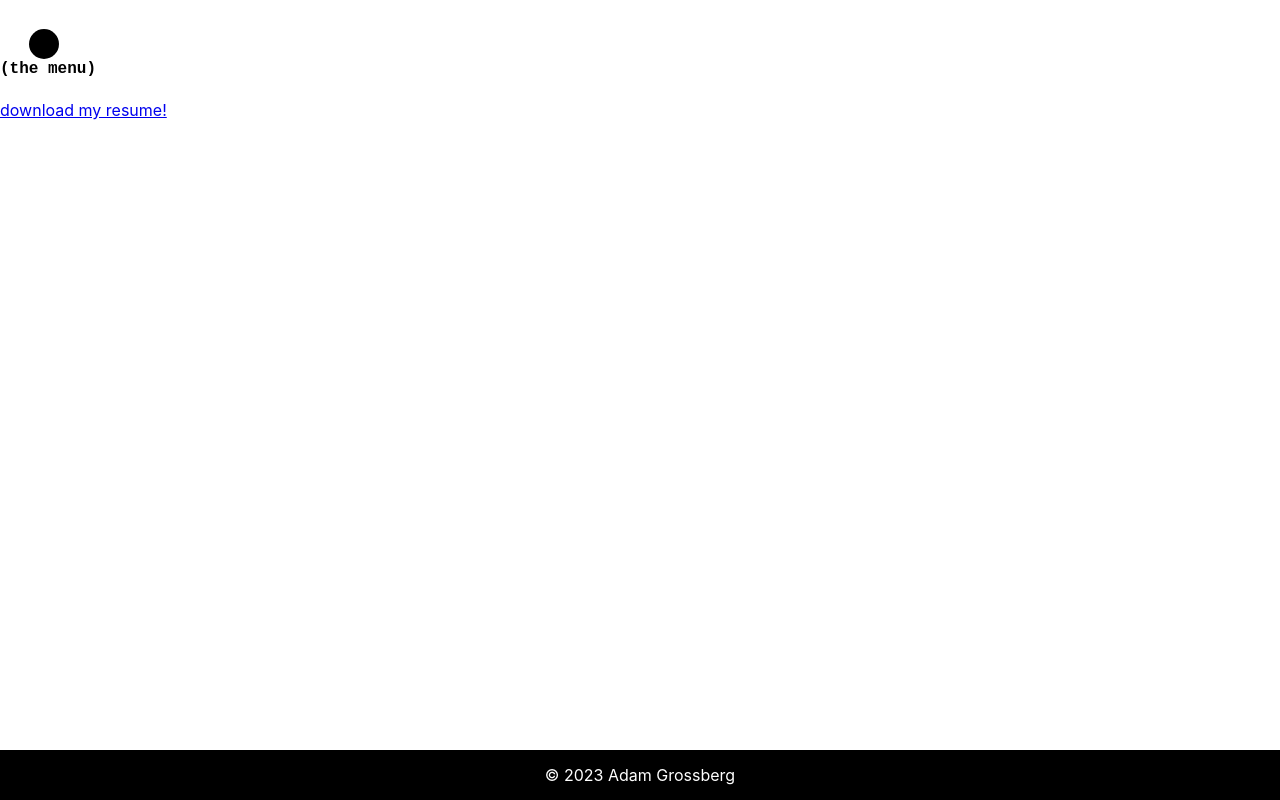
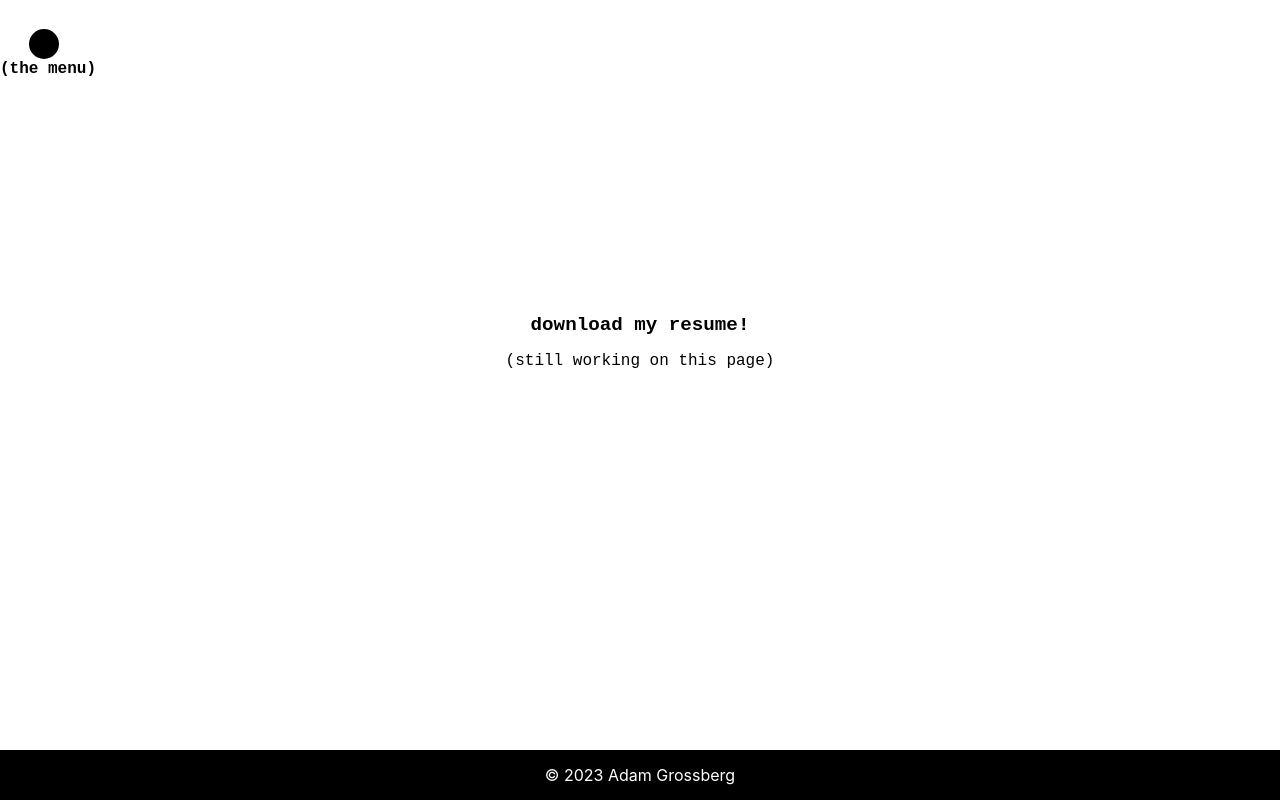
Before and after one commit to adamgrossberg/adamgrossberg.github.io, a React (Create React App) app in the folder portfolio-app/: page /resume in a window 1280 px wide. Built offline with nearby package versions, Linux system fonts and the light colour scheme.

Commit message:
added resume styles

```diff
--- a/portfolio-app/src/pages/resume.js
+++ b/portfolio-app/src/pages/resume.js
@@ -6,8 +6,9 @@ function Resume() {
     return (
         <div className='resume'>
             <div className='download'>
-                <a download='Adam T. Grossberg Resume.pdf' href={resume}>download my resume!</a>
+                <a download='Adam T. Grossberg Resume.pdf' href={resume}>download my <span id='resText'>resume</span>!</a>
             </div>
+            <p>(still working on this page)</p>
         </div>
     )
 }
--- a/portfolio-app/src/styles/Resume.css
+++ b/portfolio-app/src/styles/Resume.css
@@ -1,3 +1,27 @@
 .resume {
+    position: relative;
+    top: -75px;
     min-height: calc(100vh - 150px);
+    text-align: center;
+    display: flex;
+    flex-direction: column;
+    justify-content: center;
+    font-family: 'Courier New', Courier, monospace;
+    margin: 0;
+    padding: 0;
+    z-index: -1;
 }
+
+.download {
+    font-weight: bold;
+    font-size:larger;
+}
+
+#resText {
+    text-decoration: dashed;
+}
+
+a {
+    text-decoration: none;
+    color: black;
+}
```
